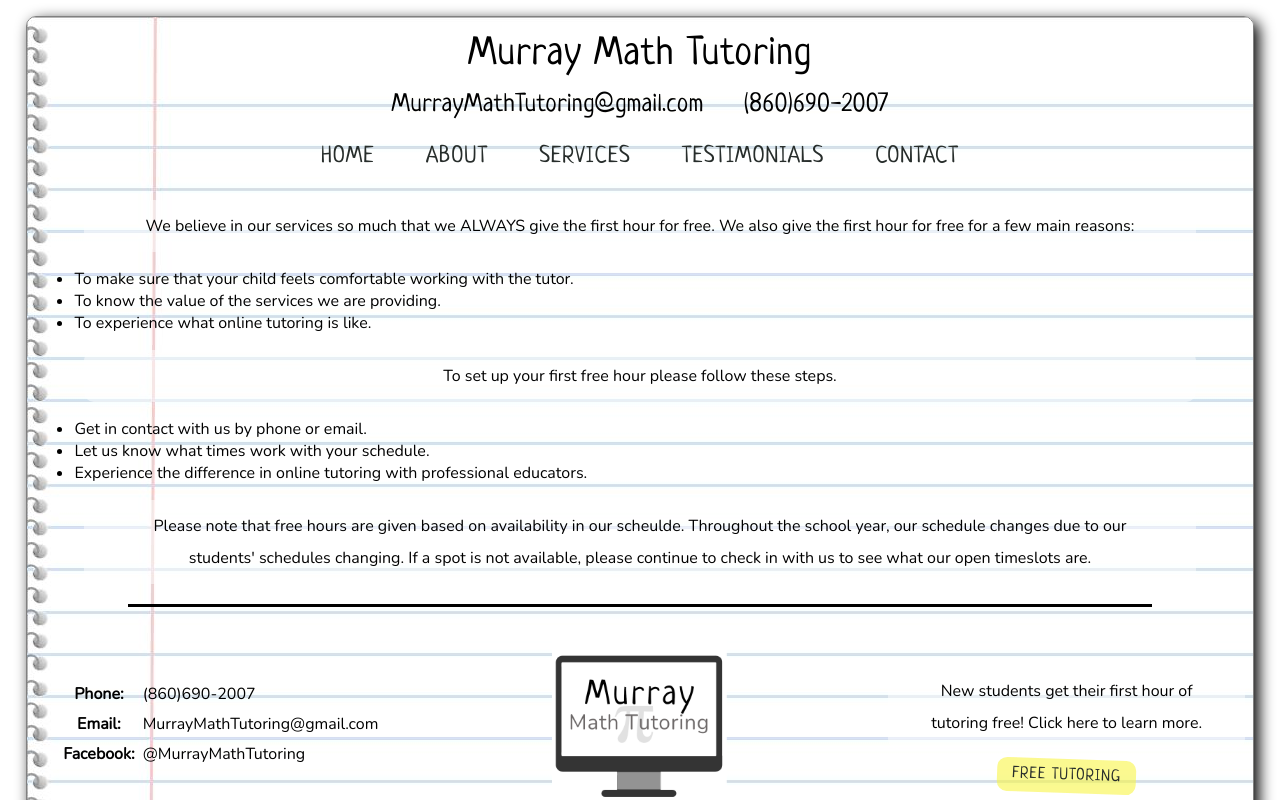
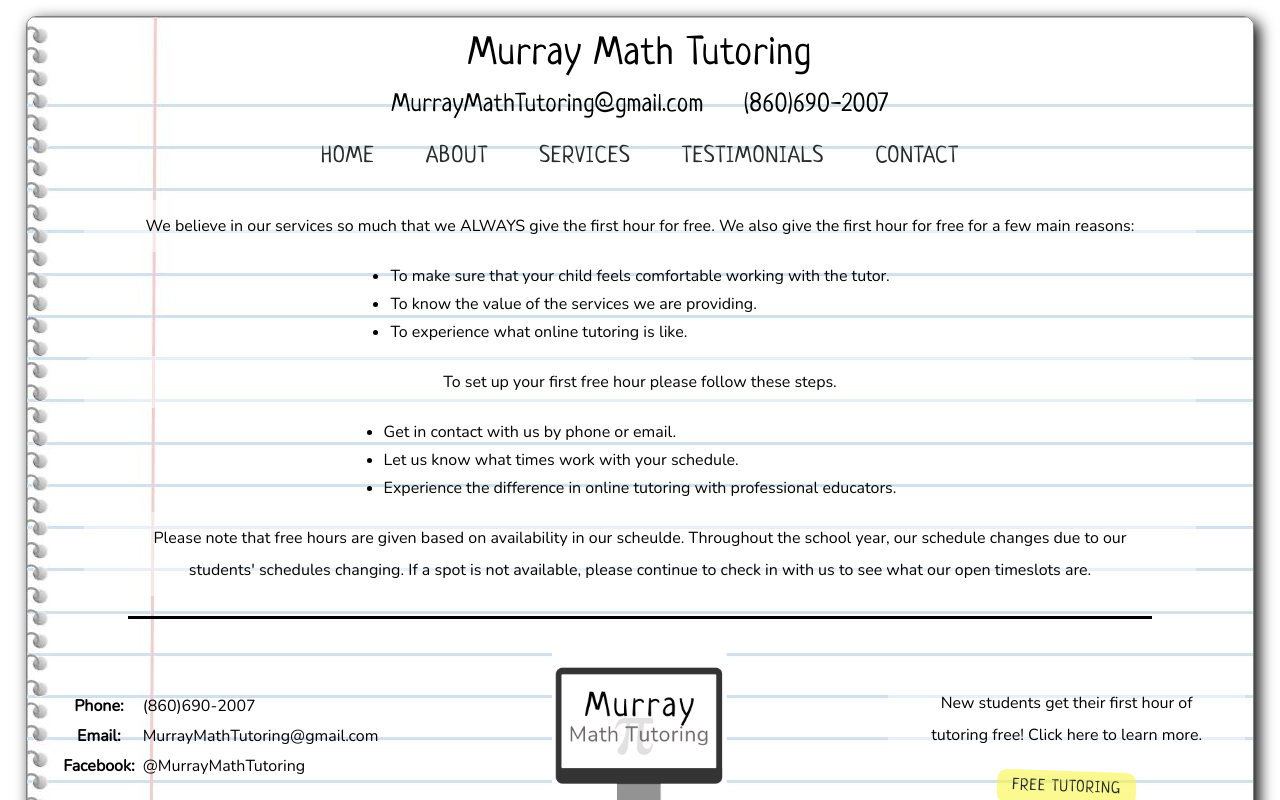
Before and after one commit to murraycoding/murray-math-tutoring, a Next.js app: page /free-tutoring in a window 1280 px wide. Shown: the top 800 px of the page. Built offline with nearby package versions, Linux system fonts and the light colour scheme.

Commit message:
added center list to global style sheet

```diff
--- a/styles/globals.scss
+++ b/styles/globals.scss
@@ -171,3 +171,11 @@ p {
   width: 80%;
   margin: 0 auto;
 }
+
+.centerlist {
+  width: fit-content;
+  margin: 0 auto;
+  li {
+    padding: 3px 0px;
+  }
+}
```
